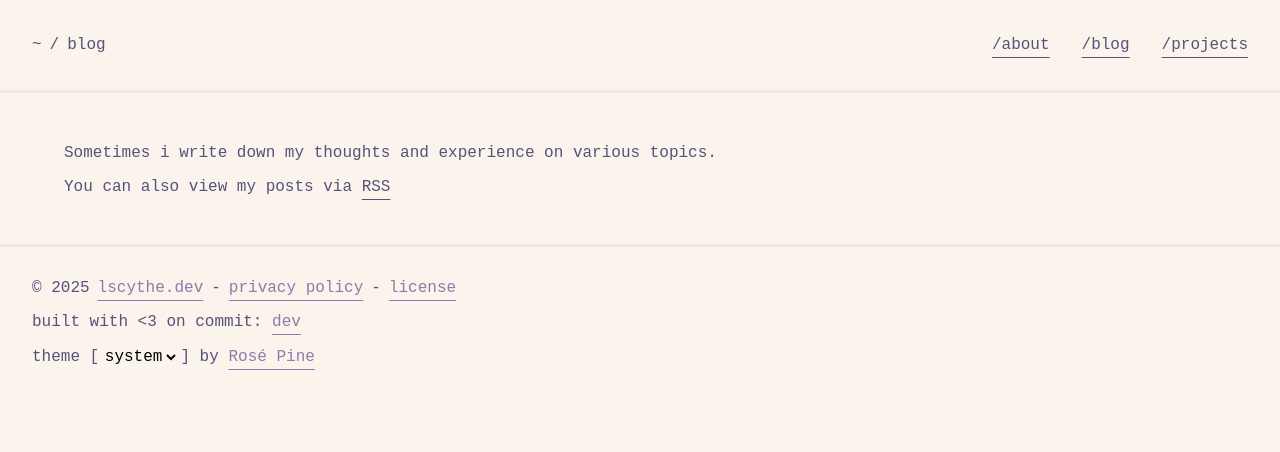
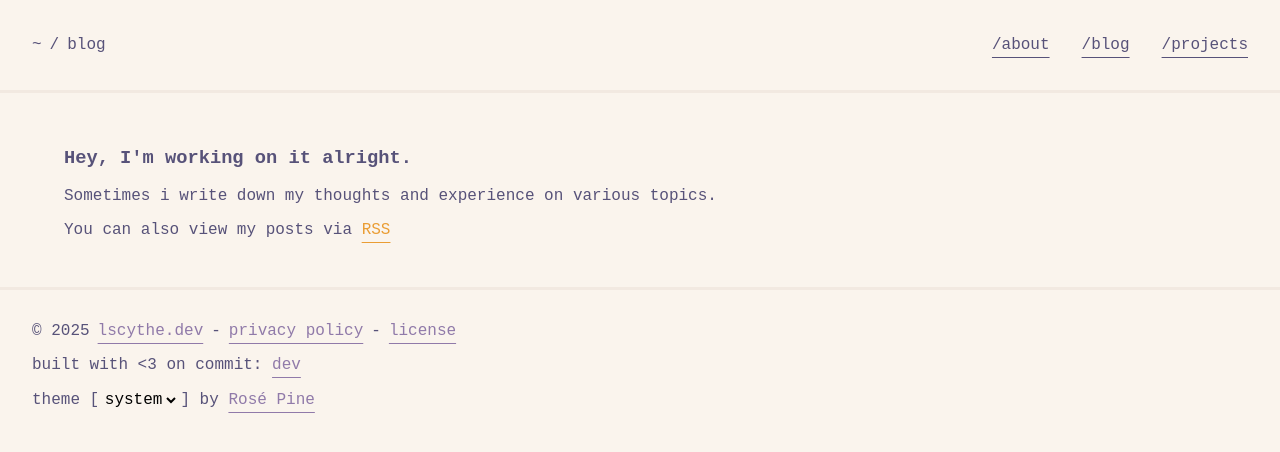
Before and after one commit to lscythe/website, an Astro site: page /blog in a window 1280 px wide. Built offline with nearby package versions, Linux system fonts and the light colour scheme; Astro itself is replaced by a stand-in of ours; a web font is replaced by a local one.

Commit message:
add missing href on rss, and change a color

```diff
--- a/src/pages/blog/index.astro
+++ b/src/pages/blog/index.astro
@@ -4,9 +4,16 @@ import Layout from "../../layouts/Layout.astro";
 
 <Layout title="blog">
     <div class="container">
+        <h3>Hey, I'm working on it alright.</h3>
         <p>
             Sometimes i write down my thoughts and experience on various topics.
         </p>
-        <p>You can also view my posts via <a href="">RSS</a></p>
+        <p>You can also view my posts via <a href="/rss.xml">RSS</a></p>
     </div>
 </Layout>
+
+<style>
+    a {
+        color: var(--color-gold);
+    }
+</style>
```
